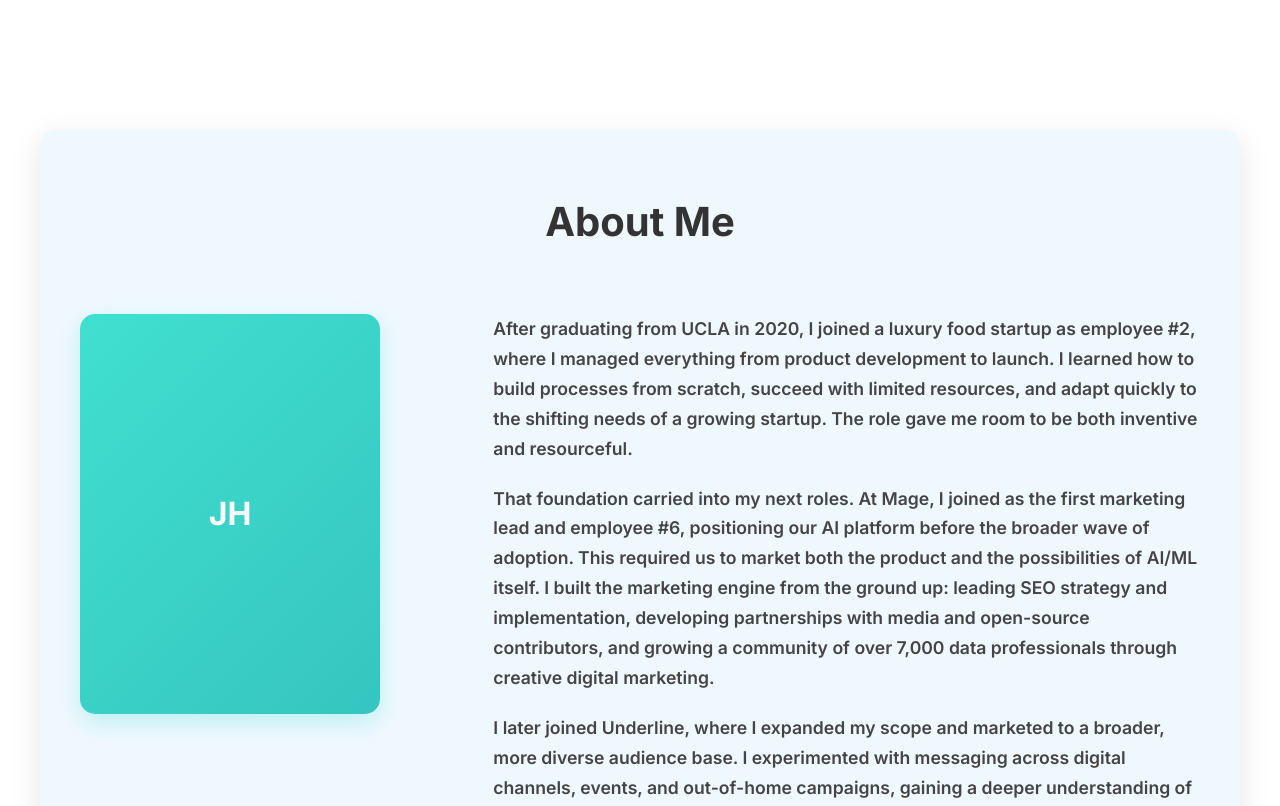
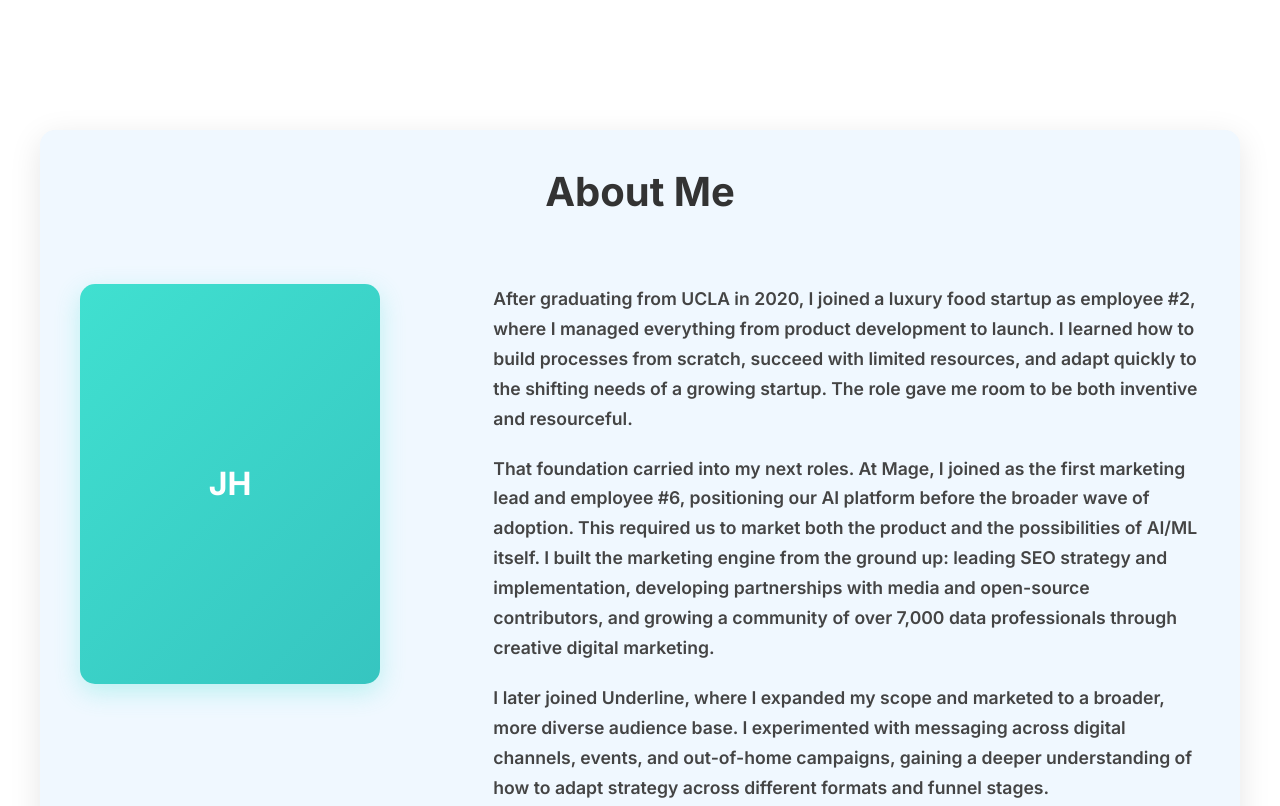
Before and after one commit to jphinek12/jphinek12.github.io, a plain HTML site: page index.html in a window 1280 px wide. Shown: the part 700-1506 px from the top of the page. Drawn offline with Linux system fonts and the light colour scheme.

Commit message:
Update index.html

```diff
--- a/index.html
+++ b/index.html
@@ -201,7 +201,7 @@
 
         .about-section .container {
             background: #f0f8ff;
-            padding: 60px 40px;
+            padding: 30px 40px;
             border-radius: 15px;
             box-shadow: 0 8px 32px rgba(0,0,0,0.1);
         }
```
